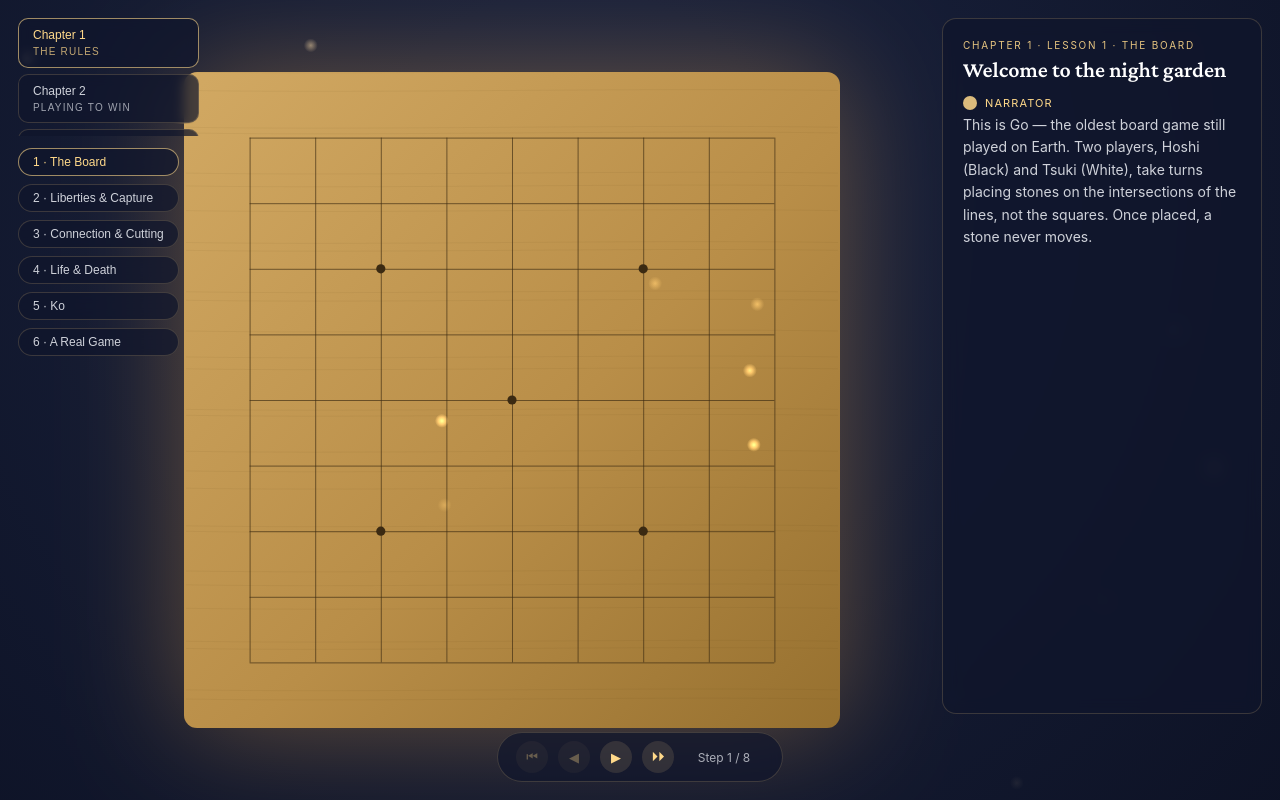
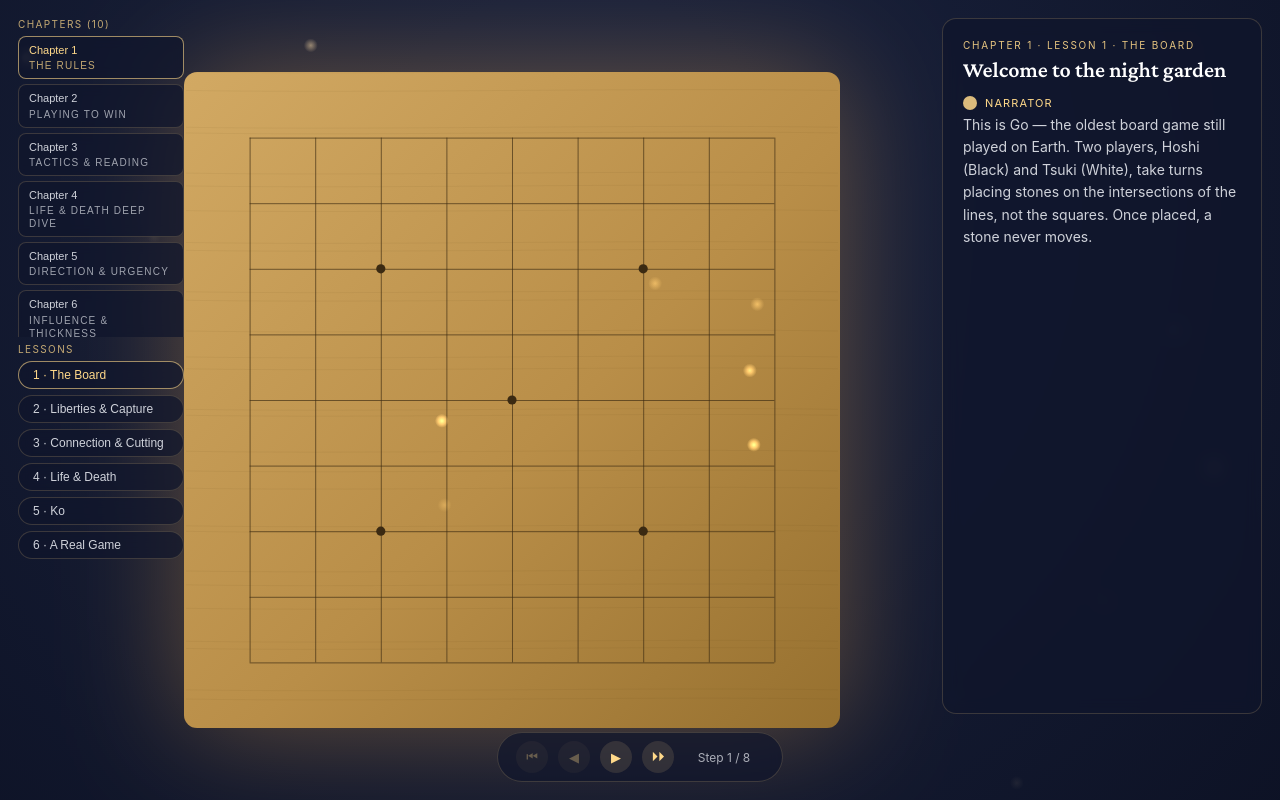
Before and after one commit to codeforcandy/grok-go, a website built with Vite: page index.html in a window 1280 px wide. Built offline with nearby package versions, Linux system fonts and the light colour scheme.

Commit message:
fix(ui): show all 10 chapters in scrollable sidebar

```diff
--- a/index.html
+++ b/index.html
@@ -9,8 +9,12 @@
   <body>
     <canvas id="scene"></canvas>
     <main id="overlay">
-      <nav id="chapter-bar" aria-label="Chapters"></nav>
-      <nav id="chips" aria-label="Lessons"></nav>
+      <aside id="sidebar">
+        <p id="chapter-heading">Chapters</p>
+        <nav id="chapter-bar" aria-label="Chapters"></nav>
+        <p id="lesson-heading">Lessons</p>
+        <nav id="chips" aria-label="Lessons"></nav>
+      </aside>
       <aside id="panel">
         <div id="panel-label"></div>
         <h2 id="panel-title"></h2>
--- a/src/styles.css
+++ b/src/styles.css
@@ -20,19 +20,36 @@ body {
 #overlay { position: fixed; inset: 0; pointer-events: none; }
 #overlay button { pointer-events: auto; cursor: pointer; }
 
+#sidebar {
+  position: absolute; left: 18px; top: 18px; bottom: 86px; width: 172px;
+  display: flex; flex-direction: column; gap: 6px;
+  pointer-events: auto;
+}
+#chapter-heading, #lesson-heading {
+  flex: none;
+  font-size: 10px; letter-spacing: 0.14em; text-transform: uppercase;
+  color: var(--amber); opacity: 0.75;
+}
 #chapter-bar {
-  position: absolute; left: 18px; top: 18px;
-  max-height: 118px;
-  display: flex; flex-direction: column; gap: 6px;
+  flex: 0 1 46%; min-height: 0;
+  display: flex; flex-direction: column; gap: 5px;
   overflow-y: auto;
-  padding-right: 4px;
+  padding-right: 6px;
+  scrollbar-width: thin;
+  scrollbar-color: rgba(255, 217, 138, 0.35) transparent;
+}
+#chapter-bar::-webkit-scrollbar { width: 5px; }
+#chapter-bar::-webkit-scrollbar-thumb {
+  background: rgba(255, 217, 138, 0.35);
+  border-radius: 4px;
 }
 #chapter-bar button {
+  flex: none;
   background: var(--panel-bg); color: var(--text);
-  border: 1px solid var(--amber-dim); border-radius: 10px;
-  padding: 8px 14px; font-size: 12px; text-align: left;
+  border: 1px solid var(--amber-dim); border-radius: 8px;
+  padding: 6px 10px; font-size: 11px; text-align: left;
   backdrop-filter: blur(6px); transition: border-color 0.2s, color 0.2s;
-  line-height: 1.35;
+  line-height: 1.3;
 }
 #chapter-bar button span {
   display: block; font-size: 10px; letter-spacing: 0.12em;
@@ -45,10 +62,17 @@ body {
 }
 
 #chips {
-  position: absolute; left: 18px; top: 148px; bottom: 86px;
+  flex: 1 1 54%; min-height: 0;
   overflow-y: auto;
-  padding-right: 4px;
-  display: flex; flex-direction: column; gap: 8px;
+  padding-right: 6px;
+  display: flex; flex-direction: column; gap: 6px;
+  scrollbar-width: thin;
+  scrollbar-color: rgba(255, 217, 138, 0.35) transparent;
+}
+#chips::-webkit-scrollbar { width: 5px; }
+#chips::-webkit-scrollbar-thumb {
+  background: rgba(255, 217, 138, 0.35);
+  border-radius: 4px;
 }
 #chips button {
   background: var(--panel-bg); color: var(--text);
--- a/src/ui/ui.ts
+++ b/src/ui/ui.ts
@@ -36,6 +36,7 @@ export function renderText(text: string): string {
 
 export class Ui {
   private el = {
+    chapterHeading: document.querySelector<HTMLElement>('#chapter-heading')!,
     chapterBar: document.querySelector<HTMLElement>('#chapter-bar')!,
     chips: document.querySelector<HTMLElement>('#chips')!,
     label: document.querySelector<HTMLElement>('#panel-label')!,
@@ -66,6 +67,7 @@ export class Ui {
   }
 
   setChapters(chapters: Chapter[], activeChapter: number): void {
+    this.el.chapterHeading.textContent = `Chapters (${chapters.length})`;
     this.el.chapterBar.replaceChildren(
       ...chapters.map((chapter, i) => {
         const b = document.createElement('button');
```
